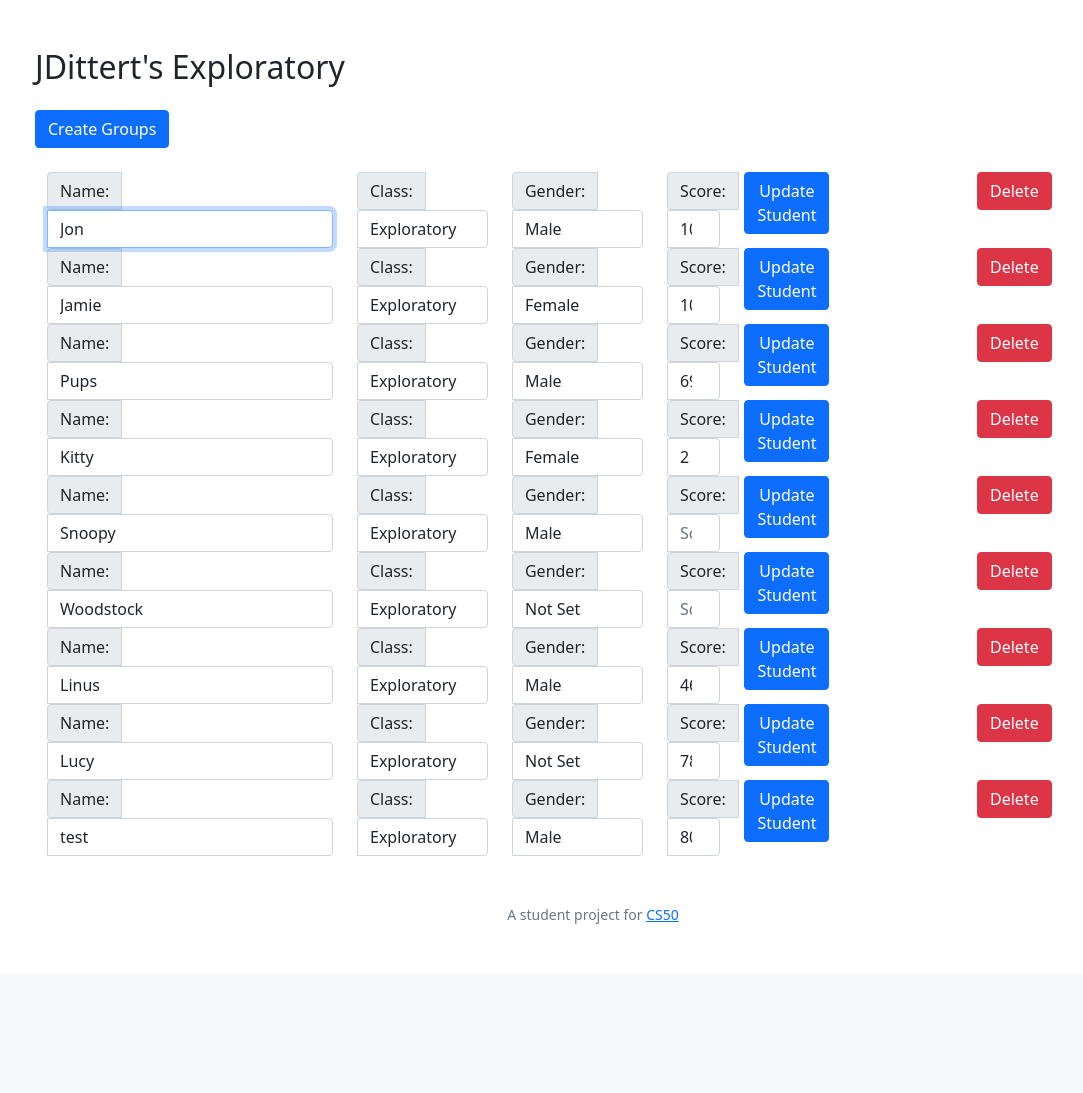
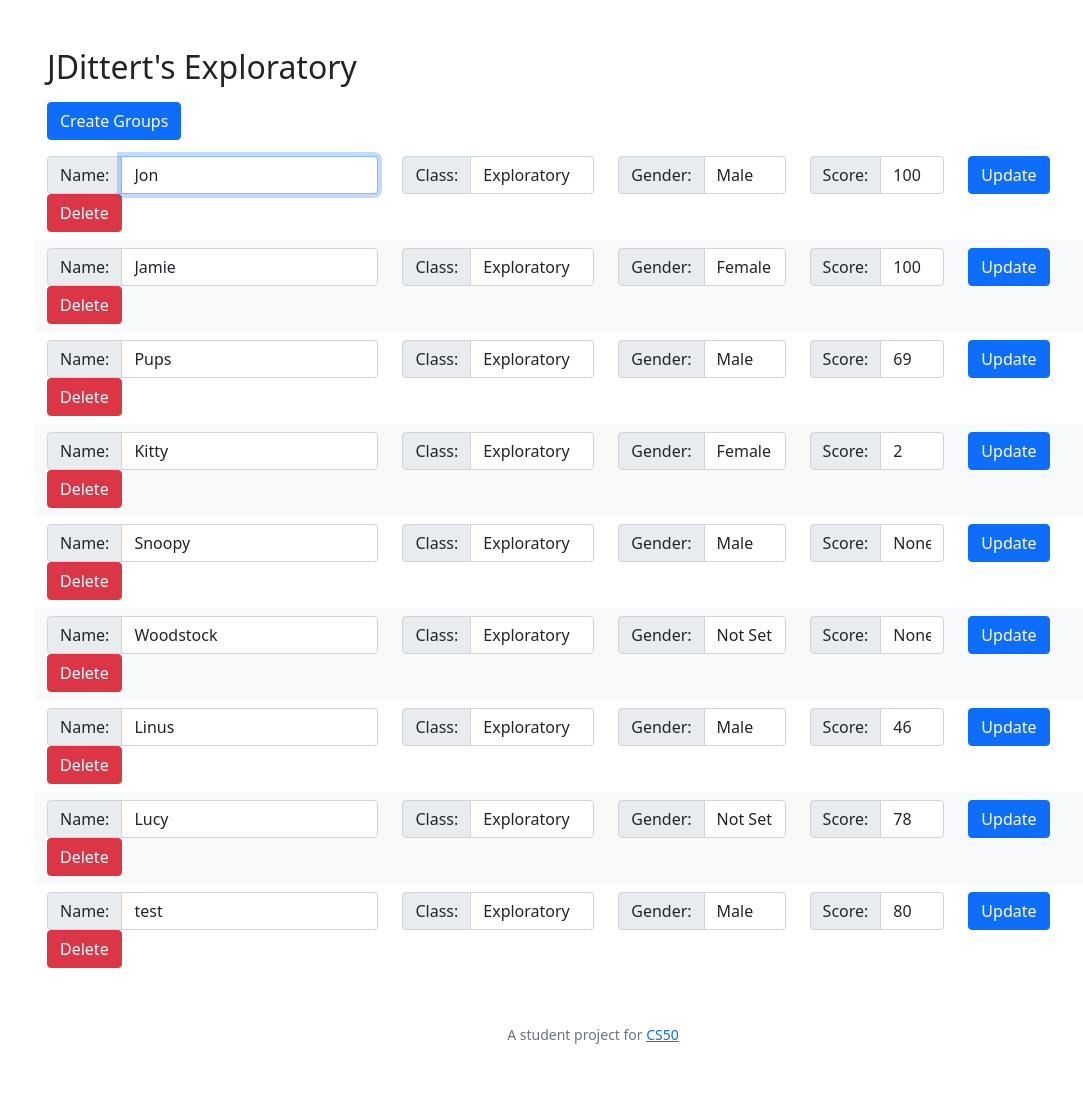
Before and after one commit to jdittert/cs50final, a Flask app: a page that uses templates/edit.html in a window 1280 px wide. Shown: the part 76-1169 px from the top of the page, without its empty margins (47-1130 px from the left). Before the commit the page ends 1000 px from the top, so only its background shows below. Run offline with Flask 2, Linux system fonts and the light colour scheme; a user stored in the database is signed in; some libraries are stand-ins or nearby versions.

Commit message:
all done?

```diff
--- a/Static/styles.css
+++ b/Static/styles.css
@@ -14,14 +14,19 @@
     background-color: #adb5bd;
 }
 
+.bg-bluegray
+{
+    background-color: #98afc7;
+}
+
 .female
 {
-    background-color: #615b81;
+    background-color: #c797ae;
 }
 
 .male
 {
-    background-color: #4e7242;
+    background-color: #aec797;
 }
 
 .not_set
--- a/app.py
+++ b/app.py
@@ -2,12 +2,12 @@
 import random
 
 from cs50 import SQL
-from flask import Flask, flash, redirect, render_template, Response, request, session, url_for
+from flask import Flask, flash, redirect, render_template, request, session
 from flask_session import Session
 from tempfile import mkdtemp
 from werkzeug.security import check_password_hash, generate_password_hash
 
-from helpers import apology, chunk, error, login_required, partition, random_groups
+from helpers import chunk, error_login, error_index, error_register, login_required, partition, random_groups
 
 # Configure application
 app = Flask(__name__)
@@ -55,16 +55,19 @@
     # Add a class
     # Check for class field
     if not request.form.get("class") or request.form.get("class").isspace():
-        return error("Please enter class name", 400)
+        flash("Please enter class name", "error")
+        return redirect("/classes")
 
     # Check for subject field
     if not request.form.get("subject") or request.form.get("subject").isspace():
-        return error("Please enter subject", 400)
+        flash("Please enter a subject", "error")
+        return redirect("/classes")
 
     # Check for unique class name
     classname = db.execute("SELECT * FROM classes WHERE class = ?", request.form.get("class"))
     if len(classname) != 0:
-        return error("Class name already used", 400)
+        flash("Class name already used", "error")
+        return redirect("/classes")
 
     # Add class to database
     db.execute(
@@ -83,7 +86,8 @@
 
         # If name or class is left blank
         if not request.form.get("name") or not request.form.get("class"):
-            return apology("Enter name and class", 400)
+            flash("Enter name and class", "error")
+            return redirect("/add_student")
 
         # Select for class ID
         period = db.execute("SELECT id FROM classes WHERE class = ? AND teacher = ?", request.form.get("class"), session["user_id"])
@@ -91,7 +95,8 @@
 
         # If class ID does not exist
         if not period:
-            return apology("Class has not been created yet", 400)
+            flash("Class has not been created yet", "error")
+            return redirect("/add_student")
 
         # Set gender to integer
         if request.form.get("gender"):
@@ -130,17 +135,20 @@
 
     # Check for blank fields
     if not request.form.get("students") or not request.form.get("bclass"):
-        return apology("Enter at least one student and a class", 400)
+        flash("Enter at least one student and a class", "error")
+        return redirect("/add_student")
 
     if request.form.get("students").isspace() or request.form.get("bclass").isspace():
-        return apology("Enter at least one student and a class", 400)
+        flash("Enter at least one student and a class", "error")
+        return redirect("/add_student")
 
     # Select for class ID
     period = db.execute("SELECT id FROM classes WHERE class = ? AND teacher = ?", request.form.get("bclass"), session["user_id"])
 
     # If class ID does not exist
     if not period:
-        return apology("Class has not been created yet", 400)
+        flash("Class has not been created yet", "error")
+        return redirect("/add_student")
 
     period = int(period[0]["id"])
 
@@ -244,7 +252,7 @@
     return render_template("faq.html")
 
 
-@app.route("/group", methods=["GET", "POST"])
+@app.route("/group", methods=["POST"])
 @login_required
 def group():
     # Group students
@@ -260,6 +268,11 @@
         students = db.execute("SELECT * FROM students WHERE class = ?", periodx)
         genders = db.execute("SELECT * FROM gender")
 
+        # Check if class has any students
+        if not students:
+            flash("No students in class.", "error")
+            return redirect("/classes")
+
         for student in students:
             if student["gender"]:
                 genderint = int(student["gender"])
@@ -268,10 +281,6 @@
                 student["genderid"] = "Not Set"
 
         return render_template("group.html", name=name, period=period, classname=classname, students=students, methods=methods)
-
-    # User reaches via GET
-    else:
-        return apology("TODO")
 
 @app.route("/grouped", methods=["GET", "POST"])
 @login_required
@@ -288,29 +297,37 @@
         students = db.execute("SELECT * FROM students WHERE class = ? ORDER BY score DESC", periodx)
         size = request.form.get("groupsize")
         method = request.form.get("method")
+        genders = db.execute("SELECT * FROM gender")
 
-        # Check if class has any students
-        if not students:
-            return apology("No students in class", 400)
+        for student in students:
+            if student["gender"]:
+                genderint = int(student["gender"])
+                student["genderid"] = genders[(genderint - 1)]["gender"]
+            else:
+                student["genderid"] = "Not Set"
 
         # Check for class size
         if not size or not size.isnumeric():
-            return apology("Invalid students per group", 400)
+            flash("Invalid group size.", "error")
+            return render_template("group.html", name=name, period=period, classname=classname, students=students, methods=methods)
 
         # Class size to int and check
         size = int(size)
         if not size > 0 or size > len(students):
-            return apology("invalid students per group", 400)
+            flash("Invalid students per group.", "error")
+            return render_template("group.html", name=name, period=period, classname=classname, students=students, methods=methods)
 
         # Set groupnum
         groupnum = int(round(len(students) / size))
 
         # Check group method
         if not method or method.isspace():
-            return apology("select grouping method", 400)
+            flash("Select grouping method.", "error")
+            return render_template("group.html", name=name, period=period, classname=classname, students=students, methods=methods)
 
         if method not in methods:
-            return apology("select grouping method", 400)
+            flash("Select grouping method.", "error")
+            return render_template("group.html", name=name, period=period, classname=classname, students=students, methods=methods)
 
         # RANDOM GROUPING
         if method == "Random":
@@ -444,7 +461,7 @@
             return render_template("grouped.html", classname=classname, gender_color=gender_color, groups=groups, methods=methods, name=name, period=period, blanks=blanks)
 
         else:
-            return apology("todo", 400)
+            return redirect("/")
 
     else:
         return redirect("/classes")
@@ -461,11 +478,11 @@
 
         # Ensure username was submitted
         if not request.form.get("username"):
-            return error("Please input a user name", 400)
+            return error_login("Invalid username and/or password.", 400)
 
         # Ensure password was submitted
         elif not request.form.get("password"):
-            return error("Password field left blank", 400)
+            return error_login("Invalid username and/or password.", 400)
 
         # Query database for username
         username = request.form.get("username").lower()
@@ -473,7 +490,7 @@
 
         # Ensure username exists and password is correct
         if len(rows) != 1 or not check_password_hash(rows[0]["hash"], request.form.get("password")):
-            return error("Invalid username and/or password", 400)
+            return error_login("Invalid username and/or password", 400)
 
         # Remember which user has logged in
         session["user_id"] = rows[0]["id"]
@@ -484,6 +501,42 @@
     # User reached route via GET (as by clicking a link or via redirect)
     else:
         return render_template("login.html")
+
+@app.route("/login_index", methods=["POST"])
+def login_index():
+    """Log user in from index page"""
+
+    # Forget any user_id
+    session.clear()
+
+    # User reached route via POST (as by submitting a form via POST)
+    if request.method == "POST":
+
+        # Ensure username was submitted
+        if not request.form.get("username"):
+            return error_index("Invalid username and/or password.", 400)
+
+        # Ensure password was submitted
+        elif not request.form.get("password"):
+            return error_index("Invalid username and/or password.", 400)
+
+        # Query database for username
+        username = request.form.get("username").lower()
+        rows = db.execute("SELECT * FROM users WHERE username = ?", username)
+
+        # Ensure username exists and password is correct
+        if len(rows) != 1 or not check_password_hash(rows[0]["hash"], request.form.get("password")):
+            return error_index("Invalid username and/or password.", 400)
+
+        # Remember which user has logged in
+        session["user_id"] = rows[0]["id"]
+
+        # Redirect user to home page
+        return redirect("/classes")
+
+    # User reached route via GET (as by clicking a link or via redirect)
+    else:
+        return render_template("index.html")
 
 @app.route("/logout")
 def logout():
@@ -501,25 +554,25 @@
 
         # Ensure username was submitted
         if not request.form.get("username") or request.form.get("username").isspace():
-            return error("Must provide username", 400)
+            return error_register("Must provide username", 400)
 
         # Ensure password was submitted
         elif not request.form.get("password") or request.form.get("password").isspace():
-            return error("Must provide password", 400)
+            return error_register("Must provide password", 400)
 
         # Ensure confirmation was submitted
         elif not request.form.get("confirmation"):
-            return error("Passwords do not match", 400)
+            return error_register("Passwords do not match", 400)
 
         # Ensure username is unique
         username = request.form.get("username").lower()
         rows = db.execute("SELECT * FROM users WHERE username = ?", username)
         if len(rows) != 0:
-            return error("Username already taken", 400)
+            return error_register("Username already taken", 400)
 
         # Ensure password and confirmation match
         elif request.form.get("password") != request.form.get("confirmation"):
-            return error("Passwords do not match", 400)
+            return error_register("Passwords do not match", 400)
 
         # Hash password
         hash = generate_password_hash(request.form.get("password"), method="pbkdf2:sha256", salt_length=8)
@@ -572,6 +625,7 @@
     classname = period_id[0]["class"]
     genders = db.execute("SELECT * FROM gender")
     classes = db.execute("SELECT * FROM classes WHERE teacher = ?", session["user_id"])
+    students = db.execute("SELECT * FROM students WHERE class = ?", periodx)
 
     # Get student id
     student_id = (request.args.get("studentid"))
@@ -585,10 +639,12 @@
         student_lst.append(int(your_students[i]["id"]))
 
     if not student_id:
-        return error("Select a student", 400)
+        flash("Select a student.", "error")
+        return render_template("edit.html", name=name, period=period, classname=classname, students=students, genders=genders, classes=classes)
 
     elif not student_id in student_lst:
-        return apology("Stop hacking.", 400)
+        flash("Stop  hacking.", "error")
+        return render_template("edit.html", name=name, period=period, classname=classname, students=students, genders=genders, classes=classes)
 
     # Get information from form
     new_name = request.form.get("name")
@@ -598,10 +654,12 @@
 
     # Validate form information
     if not new_name or new_name.isspace():
-        return apology("Student name field left blank", 400)
+        flash("Student name field left blank.", "error")
+        return render_template("edit.html", name=name, period=period, classname=classname, students=students, genders=genders, classes=classes)
 
     if not new_class:
-        return apology("Class field left blank", 400)
+        flash("Class field left blank.", "error")
+        return render_template("edit.html", name=name, period=period, classname=classname, students=students, genders=genders, classes=classes)
 
     if new_class:
         all_classes = db.execute("SELECT * FROM classes WHERE teacher = ?", session["user_id"])
@@ -610,7 +668,8 @@
             class_lst.append(all_classes[i]["class"])
 
         if new_class not in class_lst:
-            return apology("Class not in database", 400)
+            flash("Class not in database.", "error")
+            return render_template("edit.html", name=name, period=period, classname=classname, students=students, genders=genders, classes=classes)
 
         # Transform class into integer
         for i in range(len(all_classes)):
@@ -636,12 +695,14 @@
 
     if new_score:
         if not new_score.isnumeric():
-            return apology("Score must be integer 0-100", 400)
+            flash("Score must be integer 0-100", "error")
+            return render_template("edit.html", name=name, period=period, classname=classname, students=students, genders=genders, classes=classes)
 
         new_score = int(new_score)
 
         if new_score > 100 or new_score < 0:
-            return apology("Score must be integer 0-100", 400)
+            flash("Score must be integer 0-100", "error")
+            return render_template("edit.html", name=name, period=period, classname=classname, students=students, genders=genders, classes=classes)
 
     if not new_score:
         new_score = None
--- a/templates/classes.html
+++ b/templates/classes.html
@@ -100,9 +100,9 @@
                             <button class="btn btn-primary" type="submit">Add Class</button>
                         </div>
                     </div>
-                    {% if error_msg %}
+                    {% if error_message %}
                     <div class="row">
-                        <small class="text-danger">{{ error_msg }}</small>
+                        <small class="text-danger">{{ error_message }}</small>
                     </div>
                     {% endif %}
                 </form>
--- a/templates/edit.html
+++ b/templates/edit.html
@@ -5,38 +5,32 @@
 {% endblock %}
 
 {% block main %}
-    <div class="mb-4">
+<div class="container">
+    <div class="mb-3">
             <h2>{{ name }}'s {{ period }}</h2>
     </div>
-    <div class="mb-4">
-        <p>{{ your_students }}</p>
-        <p>{{ student_lst }}</p>
-        <p>{{ student_id }}</p>
-    </div>
-    <div class="mb-4">
+    <div class="mb-2">
         <form action="/group?period={{ classname }}" method="post">
             <button class="btn btn-primary" type="submit" id="randomize" name="randomize">Create Groups</button>
         </form>
     </div>
-    <div class="container-fluid">
     {% for student in students %}
-        <div class="row">
-            <div class="col-10">
-            <form class="row" action="/update?studentid={{ student.id }}&period={{ classname }}" method="post">
-                <div class="col-4">
+    <div class="row {{ loop.cycle('bg-white' , 'bg-light') }}">
+        <form class="row row-cols-lg-auto my-2" method="post">
+            <div class="col-sm-6 col-12">
                 <div class="input-group">
                     <div class="input-group-text">
                     <label for="name">Name:</label>
                     </div>
-                        <input autocomplete="off" autofocus class="form-control mx-auto w-auto" id="name" name="name" value="{{ student.name }}" type="text">
+                    <input autocomplete="off" autofocus class="form-control" id="name" name="name" value="{{ student.name }}" type="text">
                 </div>
             </div>
-                <div class="col-2">
+            <div class="col-sm-6 col-12">
                 <div class="input-group">
                     <div class="input-group-text">
                     <label for="class">Class:</label>
                     </div>
-                        <select class="form-control mx-auto w-auto" id="class" name="class">
+                    <select class="form-control" id="class" name="class">
                         <option disabled selected>Class</option>
                         {% for class in classes %}
                             {% if class.class == period %}
@@ -48,12 +42,12 @@
                     </select>
                 </div>
             </div>
-                <div class="col-2">
+            <div class="col-6">
                 <div class="input-group">
                     <div class="input-group-text">
                     <label for="gender">Gender:</label>
                     </div>
-                        <select class="form-control mx-auto w-auto" id="gender" name="gender">
+                    <select class="form-control" id="gender" name="gender">
                         <option selected>Not Set</option>
                             {% for gender in genders %}
                                 {% if gender.id == student.gender %}
@@ -65,24 +59,25 @@
                     </select>
                 </div>
             </div>
-                <div class="col-1">
+            <div class="col-6">
                 <div class="input-group">
                     <div class="input-group-text">
                     <label for="class">Score:</label>
                     </div>
-                        <input class="form-control mx-auto w-auto" id="score" name="score" placeholder="Score" value="{{ student.score }}" type="number">
+                    <input class="form-control" style="width: 4em" id="score" name="score" placeholder="Score" value="{{ student.score }}" type="text">
                 </div>
             </div>
-                <div class="col-1">
-                    <button class="btn btn-primary mx-auto w-auto" type="submit">Update Student</button>
+            <div class="col-6">
+                <button class="btn btn-primary" type="submit" formaction="/update?studentid={{ student.id }}&period={{ classname }}">
+                    Update
+                </button>
+            </div>
+            <div class="col-6 text-end">
+                <button class="btn btn-danger" type="submit" id="delete{{ student.id }}" name="delete{{ student.id }}" formaction="/delete?studentid={{ student.id }}&period={{ classname }}">
+                    Delete
+                </button>
             </div>
         </form>
-            </div>
-                <div class="col-2">
-                    <form action="/delete?studentid={{ student.id }}&period={{ classname }}" method="post">
-                        <button class="btn btn-danger" type="submit" id="delete{{ student.id }}" name="delete{{ student.id }}">Delete</button>
-                    </form>
-                </div>
     </div>
     {% endfor %}
 </div>
--- a/templates/grouped.html
+++ b/templates/grouped.html
@@ -51,7 +51,7 @@
             {% elif gender_color %}
             <ul class="list-group list-group-flush">
                 {% for student in group %}
-                <li class="list-group-item text-white {{ student.gender_color }}">{{ student.name }}</li>
+                <li class="list-group-item text-dark {{ student.gender_color }}">{{ student.name }}</li>
                 {% endfor %}
             </ul>
             {% else %}
--- a/templates/layout.html
+++ b/templates/layout.html
@@ -50,13 +50,29 @@
             </div>
         </nav>
 
-        {% if get_flashed_messages() %}
+        {% with errors = get_flashed_messages(category_filter=["error"]) %}
+        {% if errors %}
+        <header>
+            <div class="alert alert-danger mb-0 text-center" role="alert">
+
+                    {%- for msg in errors %}
+                    {{ msg }}
+                    {% endfor -%}
+
+            </div>
+        </header>
+        {% endif %}
+        {% endwith %}
+
+        {% with messages = get_flashed_messages(category_filter=["message"]) %}
+        {% if messages %}
             <header>
                 <div class="alert alert-primary mb-0 text-center" role="alert">
-                    {{ get_flashed_messages() | join(" ") }}
+                    {{ messages | join(" ") }}
                 </div>
             </header>
         {% endif %}
+        {% endwith %}
 
         <main class="container py-5 text-start">
             {% block main %}{% endblock %}
--- a/templates/login.html
+++ b/templates/login.html
@@ -13,8 +13,8 @@
         </div>
         <div class="mb-3">
             <input class="form-control mx-auto w-auto" id="password" name="password" placeholder="Password" type="password">
-            {% if message %}
-            <small class="text-danger">{{ message }}</small>
+            {% if error_message %}
+            <small class="text-danger">{{ error_message }}</small>
             {% endif %}
         </div>
         <div class="d-flex justify-content-center mb-3">
--- a/templates/register.html
+++ b/templates/register.html
@@ -18,8 +18,8 @@
         </div>
         <div class="mb-3">
             <input class="form-control mx-auto w-auto" id="confirmation" name="confirmation" placeholder="Confirm Password" type="password">
-            {% if message %}
-            <small class="text-danger">{{ message }}</small>
+            {% if error_message %}
+            <small class="text-danger">{{ error_message }}</small>
             {% endif %}
         </div>
         <div class="d-flex justify-content-center mb-3">
```
Also changed, not shown: helpers.py (+6 -16 lines), templates/group.html (+6 -3 lines), templates/index.html (+17 -12 lines), seatingchart.db, 5 other files. Lines whose indentation alone changed are shown as unchanged.
